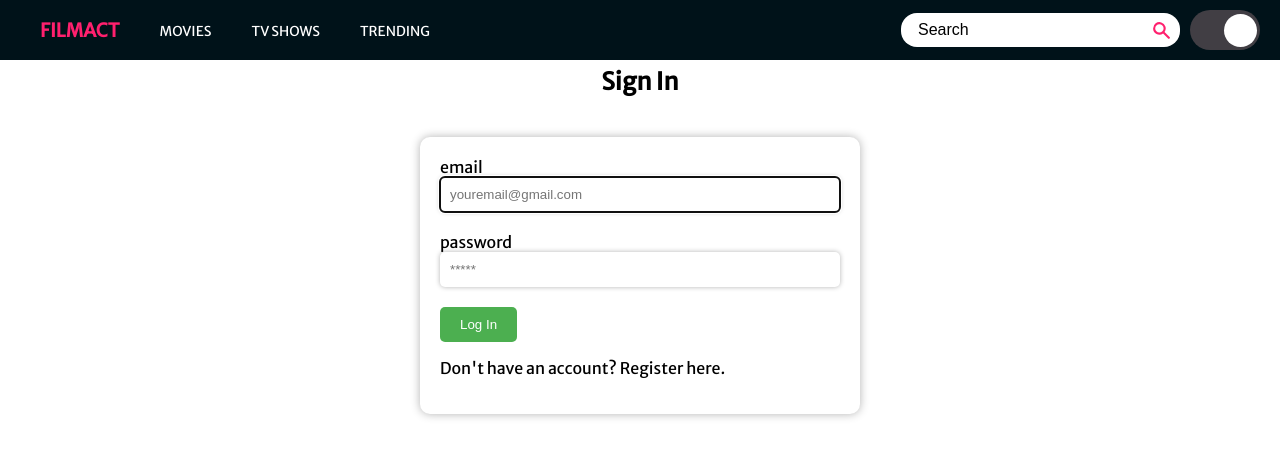
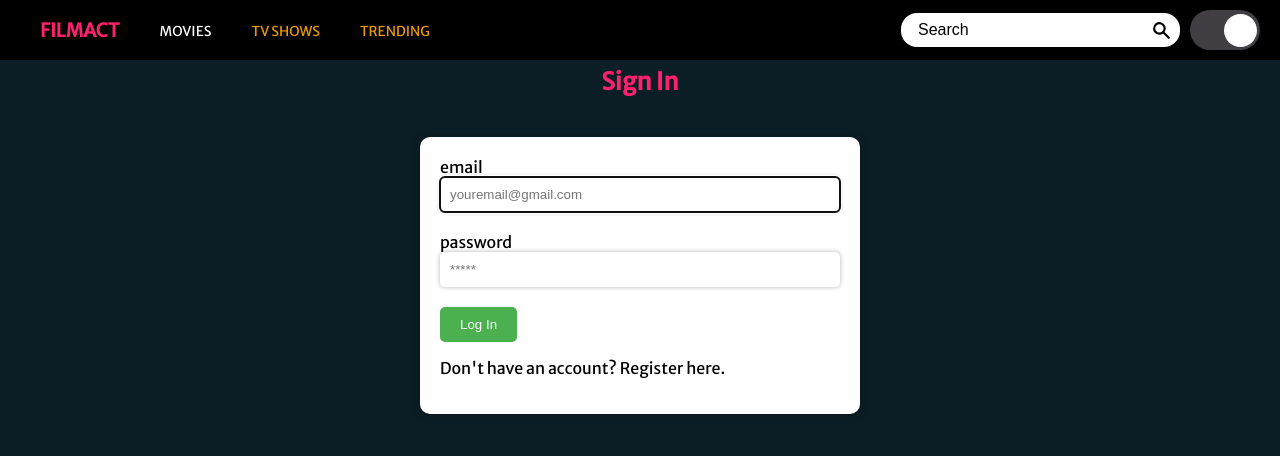
Before and after one commit to AngeloPappalardo/youtube-movie, a React (Create React App) app: page / in a window 1280 px wide. Shown: the top 456 px of the page. Built offline with nearby package versions, Linux system fonts and the light colour scheme; the HTML template or start-up script is replaced by a standard one.

Commit message:
refactoring

```diff
--- a/src/components/Movies.js
+++ b/src/components/Movies.js
@@ -6,7 +6,7 @@ import NoImg from "./nessuna-foto.jpg";
 import TrailerMovies from "../trailers/TrailerMovies";
 
 function Movies() {
-  const { toggle, inputValue } = useContext(Container);
+  const { inputValue } = useContext(Container);
   const input = inputValue;
   const [movieData, setMovieData] = useState([]);
   const [trailer, setTrailer] = useState(true);
@@ -38,7 +38,7 @@ function Movies() {
   };
   return (
     <Fragment>
-      <div className={toggle ? "mainBgColor" : "secondaryBgColor"}>
+      <div>
         <section className="movies-container">
           {movieData.map((movie) => {
             return (
@@ -61,7 +61,7 @@ function Movies() {
                   />
                   <h3
                     id={movie.title.length > 28 ? "smaller-Text" : ""}
-                    className={toggle ? "mainColor" : "secondaryColor"}
+                    className="mainColor"
                   >
                     {movie.title}
                   </h3>
@@ -69,16 +69,12 @@ function Movies() {
               </Fragment>
             );
           })}
-          {trailer ? (
-            console.log()
-          ) : (
-            <TrailerMovies moviesTitle={moviTitle} toggle={toggle} />
-          )}
+          {trailer ? console.log() : <TrailerMovies moviesTitle={moviTitle} />}
           <AiOutlineClose
             id={trailer ? "Nothing" : "Exit1"}
-            className={toggle ? "DarkTheme player" : "LightTemeClose player"}
+            className="player"
             fontSize={55}
-            color={toggle ? "#fff" : "#ff206e"}
+            color="var(--clr-text)"
             cursor={"pointer"}
             onClick={() => setTrailer(true)}
           />
--- a/src/components/Navbar.js
+++ b/src/components/Navbar.js
@@ -8,16 +8,13 @@ import NavbarSection from "./NavbarSection";
 export const Container = React.createContext();
 
 function Navbar() {
-  const [toggle, setTogle] = useState(true);
   const [inputValue, setInputValue] = useState("");
 
   return (
-    <Container.Provider value={{ toggle, inputValue }}>
+    <Container.Provider value={{ inputValue }}>
       <Fragment>
         <header className="pb-5">
           <NavbarSection
-            toggle={toggle}
-            setTogle={setTogle}
             inputValue={inputValue}
             setInputValue={setInputValue}
           />
--- a/src/components/NavbarSection.js
+++ b/src/components/NavbarSection.js
@@ -1,13 +1,26 @@
-import React, { Fragment } from "react";
+import React, { Fragment, useEffect, useState } from "react";
 import { NavLink } from "react-router-dom";
 import { HiSearch } from "react-icons/hi";
 
-function NavbarSection({ toggle, setTogle, setInputValue }) {
+function NavbarSection({ setInputValue }) {
+  const [thame, setThame] = useState("dark-font");
+
+  const changeTheme = () => {
+    if (thame === "dark-font") {
+      setThame("light-font");
+    } else {
+      setThame("dark-font");
+    }
+  };
+  useEffect(() => {
+    document.documentElement.className = thame;
+  }, [thame]);
+
   return (
     <Fragment>
-      <nav className={toggle ? "" : "navBarColor"}>
+      <nav>
         <div className="nav-options">
-          <h1 id={toggle ? "" : "heading"}>FILMACT</h1>
+          <h1>FILMACT</h1>
           <div className="menu">
             <NavLink
               to=""
@@ -15,7 +28,7 @@ function NavbarSection({ toggle, setTogle, setInputValue }) {
                 return { color: isActive ? "#fff" : "#EE9B00" };
               }}
             >
-              <span id={toggle ? "Movies" : "MoviesLight"}>Movies</span>
+              <span>Movies</span>
             </NavLink>
             <NavLink
               to="/TvShows"
@@ -23,7 +36,7 @@ function NavbarSection({ toggle, setTogle, setInputValue }) {
                 return { color: isActive ? "#fff" : "#EE9B00" };
               }}
             >
-              <span id={toggle ? "Movies" : "MoviesLight"}>Tv Shows</span>
+              <span>Tv Shows</span>
             </NavLink>
             <NavLink
               to="/Trending"
@@ -31,7 +44,7 @@ function NavbarSection({ toggle, setTogle, setInputValue }) {
                 return { color: isActive ? "#fff" : "#EE9B00" };
               }}
             >
-              <span id={toggle ? "Movies" : "MoviesLight"}>Trending</span>
+              <span>Trending</span>
             </NavLink>
           </div>
         </div>
@@ -41,15 +54,9 @@ function NavbarSection({ toggle, setTogle, setInputValue }) {
             placeholder="Search"
             onChange={(e) => setInputValue(e.target.value)}
           />
-          <HiSearch
-            fontSize={21}
-            color={toggle ? "black" : "#ff206e"}
-            id="search"
-          />
-          <div id="Color-switcher" onClick={() => setTogle(!toggle)}>
-            <div
-              id={toggle ? "Color-switcher-mover" : "Color-switcher-moved"}
-            ></div>
+          <HiSearch fontSize={21} color=" var( --clr-nav)" id="search" />
+          <div id="Color-switcher" onClick={changeTheme}>
+            <div className="toggle"></div>
           </div>
         </div>
       </nav>
--- a/src/components/Trends.js
+++ b/src/components/Trends.js
@@ -6,7 +6,7 @@ import NoImg from "./nessuna-foto.jpg";
 import TrailerTrends from "../trailers/TrailerTrends";
 
 function Trends() {
-  const { toggle, inputValue } = useContext(Container);
+  const { inputValue } = useContext(Container);
   const input = inputValue;
   const Api = "https://api.themoviedb.org/3";
 
@@ -31,7 +31,7 @@ function Trends() {
     setTimeout(() => {
       Trends();
     }, 100);
-  // eslint-disable-next-line react-hooks/exhaustive-deps
+    // eslint-disable-next-line react-hooks/exhaustive-deps
   }, [input]);
   const TrendTitle = (trend) => {
     setTrendTitle(trend.title);
@@ -39,7 +39,7 @@ function Trends() {
   };
   return (
     <Fragment>
-      <div className={toggle ? "mainBgColor" : "secondaryBgColor"}>
+      <div>
         <section className="movies-container">
           {trendArry.map((trend) => {
             return (
@@ -60,22 +60,19 @@ function Trends() {
                     alt="img"
                     onClick={() => TrendTitle(trend)}
                   />
-                  <h3
-                    id="smaller-Text"
-                    className={toggle ? "mainColor" : "secondaryColor"}
-                  >
+                  <h3 id="smaller-Text" className="mainColor">
                     {trend.title}
                   </h3>
                 </article>
               </Fragment>
             );
           })}
-          {trailer ? console.log() : <TrailerTrends trendTitle={trendTitle} toggle={toggle} />}
+          {trailer ? console.log() : <TrailerTrends trendTitle={trendTitle} />}
           <AiOutlineClose
             id={trailer ? "Nothing" : "Exit1"}
-            className={toggle ? "DarkTheme" : "LightTemeClose"}
+            className="player"
             fontSize={55}
-            color={toggle ? "#fff" : "#ff206e"}
+            color="var(--clr-text)"
             cursor={"pointer"}
             onClick={() => setTrailer(true)}
           />
--- a/src/components/TvShows.js
+++ b/src/components/TvShows.js
@@ -6,7 +6,7 @@ import { Container } from "./Navbar";
 import TrailerTvShows from "../trailers/TrailerTvShows";
 
 function TvShows() {
-  const { toggle, inputValue } = useContext(Container);
+  const { inputValue } = useContext(Container);
   const input = inputValue;
   const [showData, setShowData] = useState([]);
   const [trailer, setTrailer] = useState(true);
@@ -37,7 +37,7 @@ function TvShows() {
   };
   return (
     <Fragment>
-      <div className={toggle ? "mainBgColor" : "secondaryBgColor"}>
+      <div>
         <section className="movies-container">
           {showData.map((shows) => {
             return (
@@ -60,7 +60,7 @@ function TvShows() {
                   />
                   <h3
                     id={shows.name.length > 28 ? "smaller-Text" : ""}
-                    className={toggle ? "mainColor" : "secondaryColor"}
+                    className="mainColor"
                   >
                     {shows.name}
                   </h3>
@@ -68,16 +68,12 @@ function TvShows() {
               </Fragment>
             );
           })}
-          {trailer ? (
-            console.log()
-          ) : (
-            <TrailerTvShows TvShowsTitle={title} toggle={toggle} />
-          )}
+          {trailer ? console.log() : <TrailerTvShows TvShowsTitle={title} />}
           <AiOutlineClose
             id={trailer ? "Nothing" : "Exit1"}
-            className={toggle ? "DarkTheme" : "LightTemeClose"}
+            className="player"
             fontSize={55}
-            color={toggle ? "#fff" : "#ff206e"}
+            color="var(--clr-text)"
             cursor={"pointer"}
             onClick={() => setTrailer(true)}
           />
--- a/src/index.css
+++ b/src/index.css
@@ -14,19 +14,40 @@ code {
     monospace;
 }
 
+html {
+  scroll-behavior: smooth;
+}
+
+.light-font {
+  background-color: #fff;
+  --clr-nav: #38bdab;
+  --clr-text: #0c1e25;
+  --somekeyword: 4px;
+  transition: all 0.5s linear;
+}
+
+.dark-font {
+  background-color: #0c1e25;
+  --clr-nav: black;
+  --clr-text: #ff206e;
+  --somekeyword: 34px;
+  transition: all 0.5s linear;
+}
+
 /* Navbar */
 
 nav {
   width: 100vw;
   display: flex;
   justify-content: space-between;
-  background-color: #001219;
+  background-color: var(--clr-nav);
+  transition: 0.6s;
   align-items: center;
   position: fixed;
   z-index: 1;
 }
 nav h1 {
-  color: #fff;
+  color: var(--clr-text);
   margin-left: 40px;
 }
 nav a {
@@ -40,34 +61,16 @@ nav span {
 }
 nav span:hover {
   color: #fff;
-  border-bottom: 2px solid #ee9b00;
+  border-bottom: 2px solid var(--clr-text);
   padding-bottom: 5px;
 }
-span #HomeLight,
-#MoviesLight,
-#TrendingLight,
-#PricingLight {
-  color: #fff;
-}
 
-span #HomeLight:hover,
-#MoviesLight:hover,
-#TrendingLight:hover,
-#PricingLight:hover {
-  border-bottom: 2px solid #ff206e;
-}
-#navBarColor {
-  background-color: #38bdab;
-  transition: 0.6s;
-}
 .nav-options {
   display: flex;
   align-items: center;
 }
-#heading {
-  color: #ff206e;
-}
-#navBarColor span:hover {
+
+.navBarColor span:hover {
   border-bottom: 2px solid #ff206e;
   padding-bottom: 5px;
 }
@@ -83,9 +86,9 @@ span #HomeLight:hover,
   height: 40px;
   border-radius: 20px;
 }
-#Color-switcher-mover {
+.toggle {
   position: absolute;
-  left: 4px;
+  left: var(--somekeyword);
   top: 4px;
   background-color: #fff;
   width: 33px;
@@ -93,16 +96,7 @@ span #HomeLight:hover,
   border-radius: 50%;
   transition: 0.6s;
 }
-#Color-switcher-moved {
-  position: absolute;
-  background-color: #fff;
-  left: 34px;
-  top: 4px;
-  width: 33px;
-  height: 33px;
-  border-radius: 50%;
-  transition: 0.6s;
-}
+
 .input-group input {
   position: relative;
   width: 260px;
@@ -140,7 +134,7 @@ span #HomeLight:hover,
   .menu {
     position: fixed;
     bottom: 0;
-    background-color: #001219;
+    background-color: var(--clr-nav);
     display: flex;
     padding: 20px;
     left: 0;
@@ -163,6 +157,7 @@ form {
 .form-title {
   text-align: center;
   margin-top: 0;
+  color: var(--clr-text);
 }
 
 input[type="email"],
@@ -189,10 +184,6 @@ button[type="submit"]:hover {
   background-color: #3e8e41;
 }
 
-.error {
-  color: red;
-  font-style: italic;
-}
 @media (max-width: 800px) {
   form {
     width: 300px;
@@ -211,14 +202,7 @@ button[type="submit"]:hover {
   flex-wrap: wrap;
   justify-content: center;
 }
-.mainBgColor {
-  background-color: #0c1e25;
-  width: 100%;
-}
-.secondaryBgColor {
-  background-color: #fff;
-  width: 100%;
-}
+
 .movies-container img {
   width: 350px;
   height: 550px;
@@ -226,7 +210,7 @@ button[type="submit"]:hover {
   border-radius: 18px;
 }
 .mainColor {
-  color: #fff;
+  color: var(--clr-text);
   display: flex;
   justify-content: center;
   font-size: 1rem;
@@ -234,13 +218,7 @@ button[type="submit"]:hover {
 #Nothing {
   display: none;
 }
-.secondaryColor {
-  color: #ff206e;
-  width: 90%;
-  display: flex;
-  justify-content: center;
-  font-size: 1rem;
-}
+
 .movies-container h3,
 .movies-container img {
   cursor: pointer;
@@ -281,12 +259,7 @@ button[type="submit"]:hover {
 #NoContainer {
   opacity: 0.35;
 }
-.DarkTheme {
-  color: #fff;
-}
-.LightThemeClose {
-  color: #ff206e;
-}
+
 @media (max-width: 800px) {
   #Exit1 {
     margin-left: 320px;
@@ -305,31 +278,22 @@ button[type="submit"]:hover {
   position: absolute;
   z-index: 100;
 }
-#TrailerMovie-name-dark {
+.container-title {
   display: flex;
   width: 100%;
   justify-content: center;
   position: absolute;
   top: -100px;
   font-size: 2.5rem;
-  color: #ee9b00;
+  color: var(--clr-text);
 }
-#TrailerMovie-name-light {
-  display: flex;
-  width: 100%;
-  justify-content: center;
-  position: absolute;
-  top: -100px;
-  font-size: 2.5rem;
-  color: #ff206e;
-}
+
 @media (max-width: 800px) {
   .player div iframe {
     width: 360px;
     margin-left: 140px;
   }
-  #TrailerMovie-name-light,
-  #TrailerMovie-name-dark {
+  .container-title {
     font-size: 1.2rem;
     top: -70px;
   }
```
Also changed, not shown: src/trailers/TrailerMovies.js (+6 -7 lines), src/trailers/TrailerTrends.js (+2 -5 lines), src/trailers/TrailerTvShows.js (+2 -5 lines).
